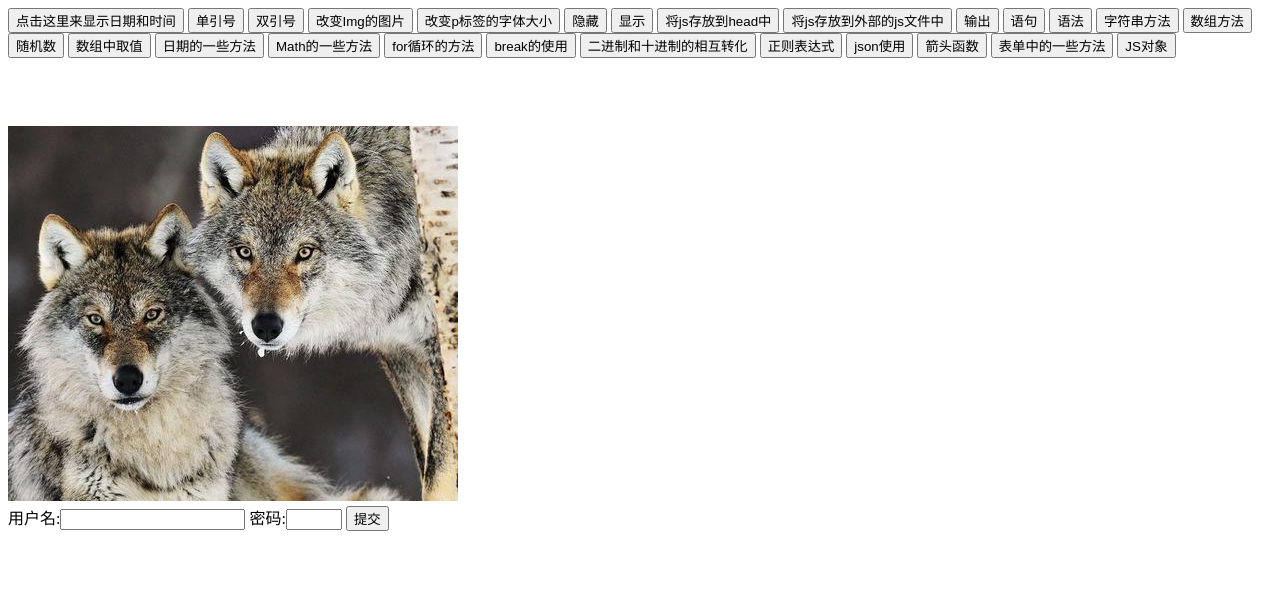
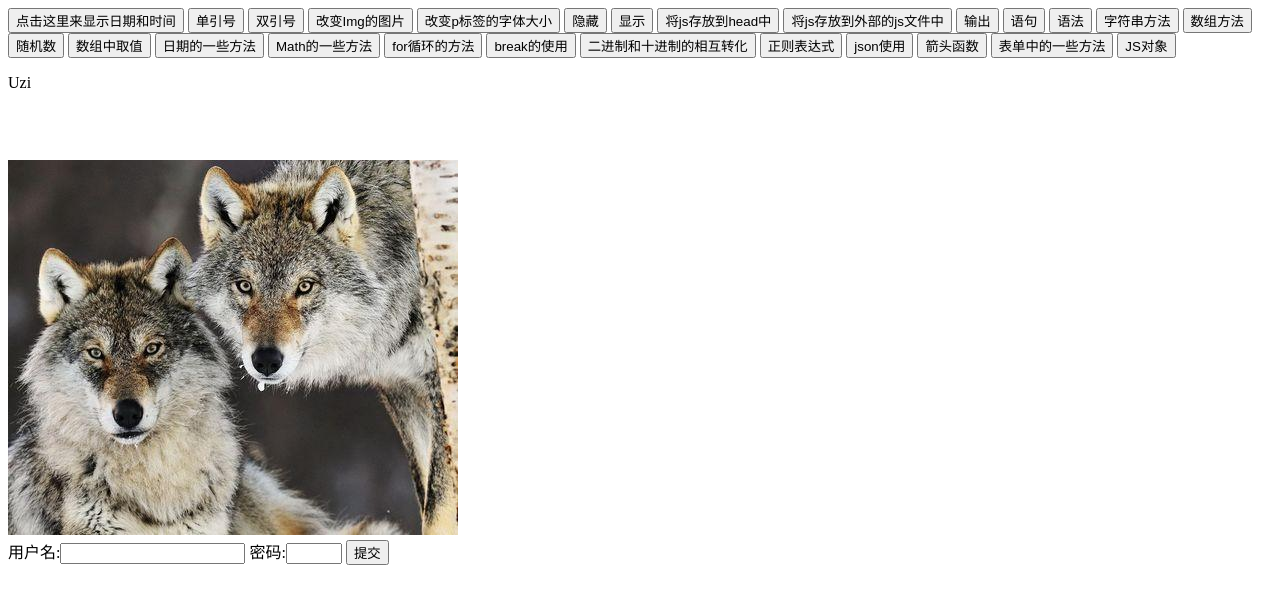
Before and after one commit to nangongyibin/Web_Study_News, a plain HTML site: page html/js.html in a window 1280 px wide. Both pictures are taken after a click on the button "JS对象". Drawn offline with Linux system fonts and the light colour scheme.

Commit message:
对象的使用

```diff
--- a/js/js.js
+++ b/js/js.js
@@ -302,37 +302,101 @@ function formFunction() {
 }
 
 function JSObject() {
-    var object = {
-        fname: "zhang",
-        lname: "san",
-        age: 45,
-        get fn() {
-            return this.fname;
+    var text;
+    // var object = {
+    //     fname: "zhang",
+    //     lname: "san",
+    //     age: 45
+    //     // get fn() {
+    //     //     return this.fname;
+    //     // },
+    //     // set fn(name) {
+    //     //     this.fname = name;
+    //     // }
+    // };
+    //枚举时使用
+    var object = Object.create(parent, {
+        fname: {
+            value: 'zhang',
+            writable: true,
+            enumerable: false
         },
-        set fn(name) {
-            this.fname = name;
+        lname: {
+            value: 'san',
+            enumerable: true
+        },
+        age: {
+            value: 45,
+            enumerable: true
         }
-    };
+    });
+    //以数组返回所有的属性
+    // text = Object.getOwnPropertyNames(object);
+    //以数组返回所有可枚举的属性 显示enumerable为true的属性名
+    // text = Object.keys(object);
+    // 阻止向对象添加属性
+    // Object.preventExtensions(object);
+    // 如果可将属性添加到对象,则返回true
+    // text = Object.isExtensible(object);
+    //阻止更改对象属性 而不是值
+    // Object.seal(object);
+    //如果对象被密封,则返回true
+    // text = Object.isSealed(object);
+    //防止对象进行任何修改
+    // Object.freeze(object);
+    //如果对象被冻结,则返回true
+    // text = Object.isFrozen(object);
+
     // //删除对象的属性
     // // delete object.age;
     // // object["age"] = 56;
     // object.name = function () {
     //     return this.fname + "==" + this.lname;
     // }
-
+    // 添加或更改对象属性
+    Object.defineProperty(object, "setFn", {
+        set: function (value) {
+            this.fname = value;
+        }
+    });
+    Object.defineProperty(object, "getFn", {
+        get: function () {
+            return this.fname;
+        }
+    });
+    object.setFn = 'Uzi';
+    text = object.getFn;
+    //添加或更改多个对象属性
+    // Object.defineProperties(object, {
+    //     age: {
+    //         value: '天道'
+    //     },
+    //     lname: {
+    //         value: '酬勤'
+    //     },
+    //     fname: {
+    //         value: '追梦无疆'
+    //     }
+    // });
+    // text = object.lname + "==" + object.fname + "==" + object.age;
+    //访问属性  未看到值
+    // text = Object.getOwnPropertyDescriptor(object, "fname");
+    //访问原型   未看到原型
+    // text = Object.getPrototypeOf(object);
+    document.getElementById('ngybP').innerHTML = text;
     // function object(fname, lname, age) {
     //     this.fname = fname;
     //     this.lname = lname;
     //     this.age = age;
-    //     this.changeName = function (name) {
-    //         this.lname = name;
-    //     }
-    //     this.fullname = function () {
-    //         return this.fname + "==" + this.lname;
-    //     }
+    //     // this.changeName = function (name) {
+    //     //     this.lname = name;
+    //     // }
+    //     // this.fullname = function () {
+    //     //     return this.fname + "==" + this.lname;
+    //     // }
     // }
+    // object.prototype.name = "name";
     // var person = new object('南宫', '问天', 29);
     // person.changeName("燚滨");
-    // document.getElementById('ngybP').innerHTML = object.age;
     //document.getElementById('ngybP').innerHTML = person.fullname();
 }
```
Also changed, not shown: html/css.html (+4 -2 lines).
